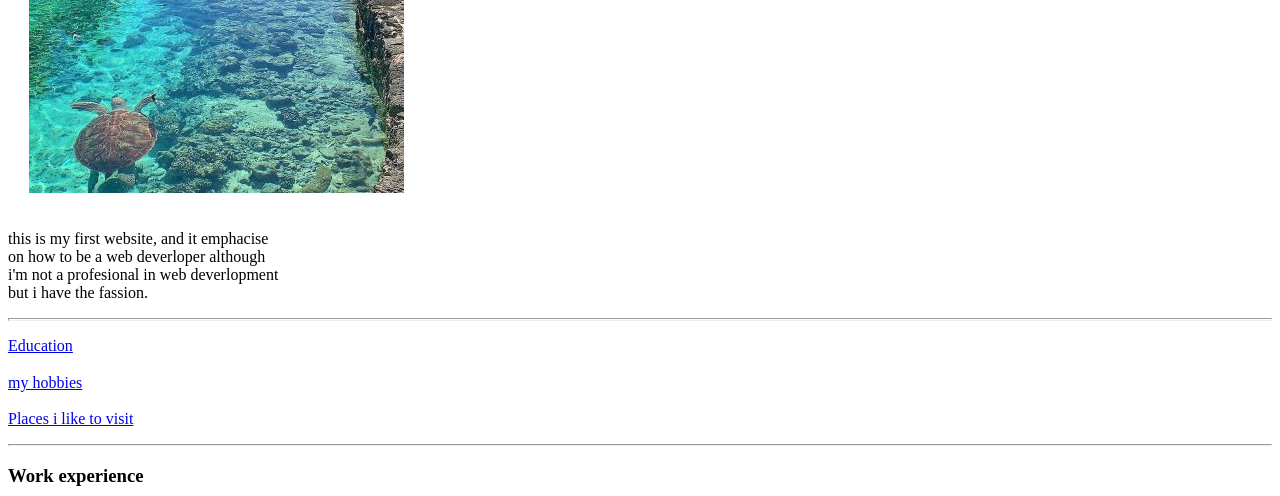
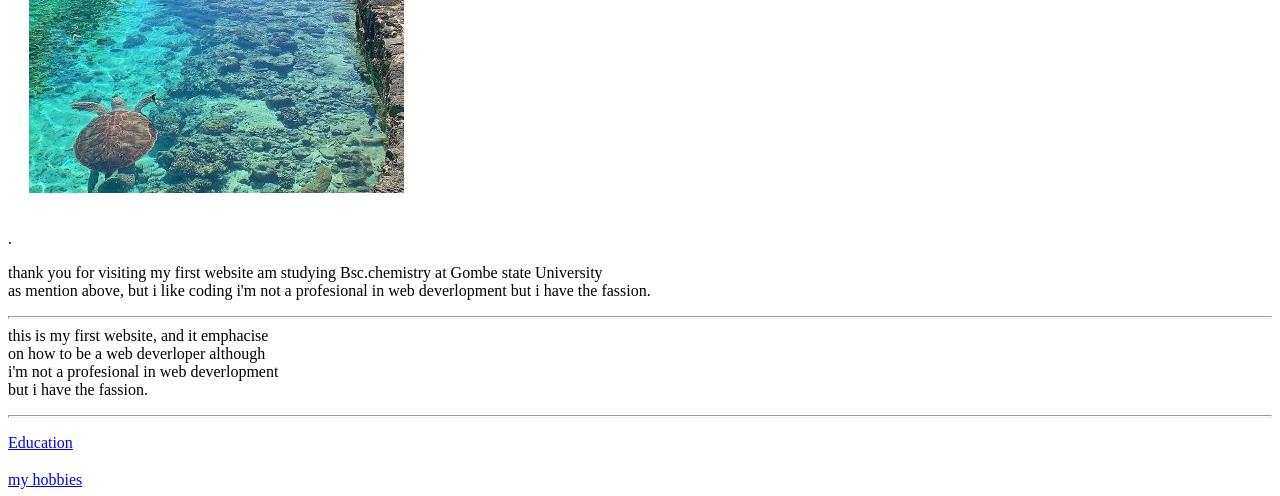
Before and after one commit to Ibrahimkumo/Ibrahimkumo.github.io, a plain HTML site: page index.html in a window 1280 px wide. Shown: the part 304-800 px from the top of the page. Drawn offline with Linux system fonts and the light colour scheme.

Commit message:
Updated index.html

```diff
--- a/index.html
+++ b/index.html
@@ -11,7 +11,8 @@
 <p><em>a student of chemistry at gombe state university <strong>Gsu</strong>.</em></p></td>
         </tr>
     </table>
-<p>this is my first website, and it emphacise<br> on how to be a web deverloper although <br> i'm not a profesional in web deverlopment <br> but i have the fassion.</p>
+<p>. <p>thank you for visiting my first website am studying Bsc.chemistry at Gombe state University<br> as mention above, but i like coding i'm not a profesional in web deverlopment but i have the fassion.</p>
+<hr size="3"> this is my first website, and it emphacise<br> on how to be a web deverloper although <br> i'm not a profesional in web deverlopment <br> but i have the fassion.</p>
 <hr size="3">
 <p><a href="Education.html">Education</a><h3></h3></p>
 
```
